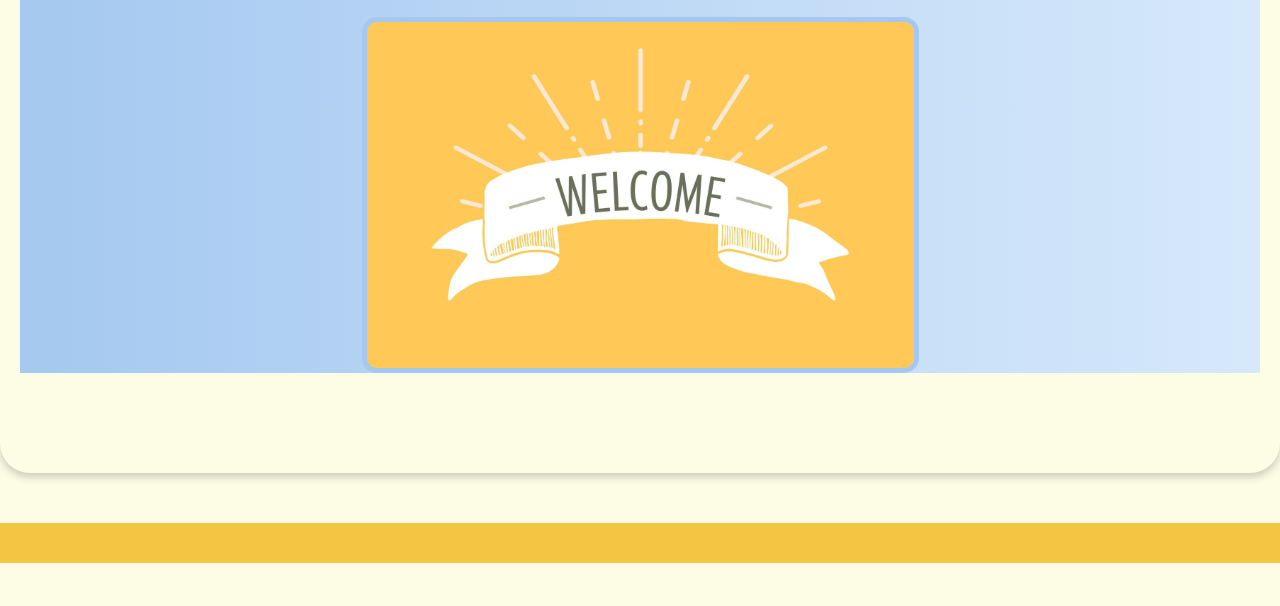
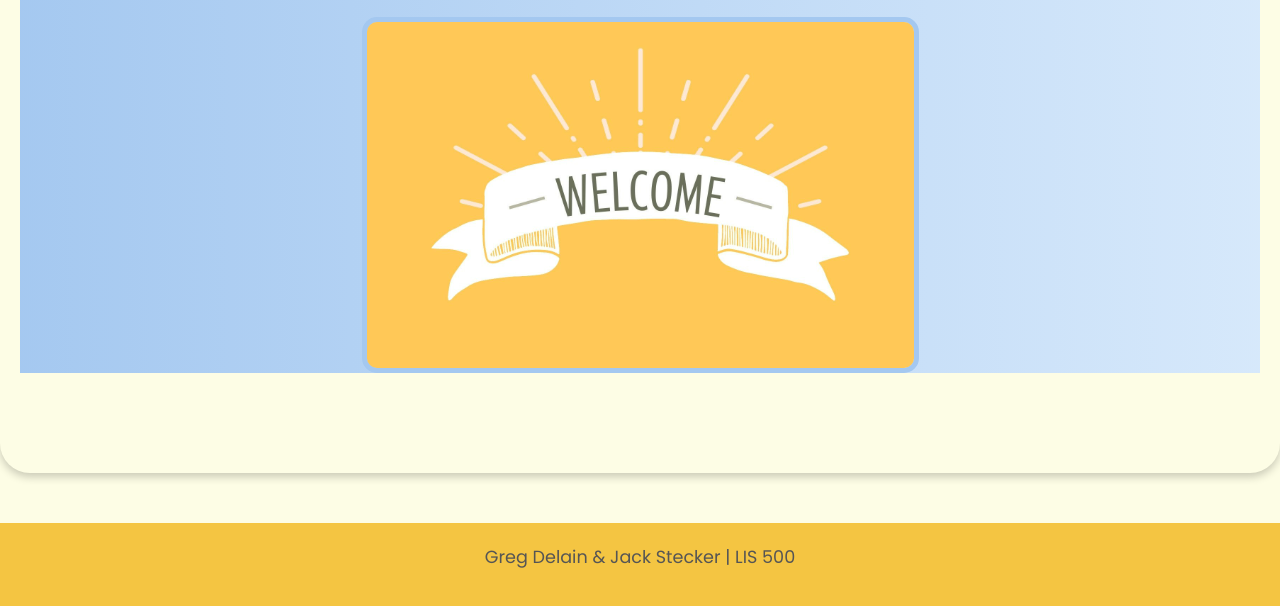
Before and after one commit to gcdelain/LIS500Project, a plain HTML site: page index.html in a window 1280 px wide. Shown: the part 404-1010 px from the top of the page. Before the commit the page ends 967 px from the top, so only its background shows below. Drawn offline with Linux system fonts and the light colour scheme.

Commit message:
Update index.html

```diff
--- a/index.html
+++ b/index.html
@@ -41,7 +41,8 @@
     </div>
   </section>
 </body>
- <footer>
-    </footer>
+<footer class="footer">
+<p>Greg Delain & Jack Stecker | LIS 500</p>
+</footer>
 
 </html>
```
